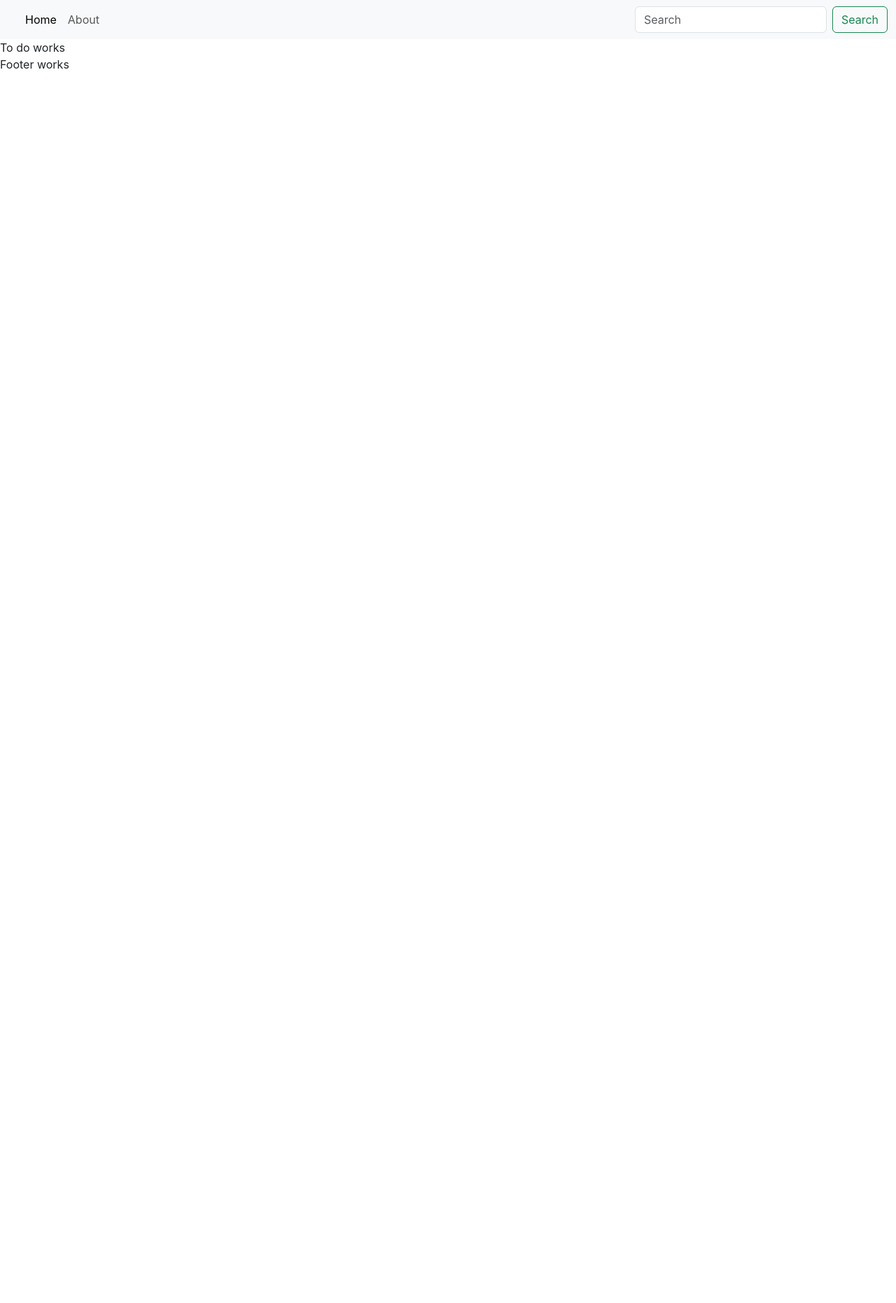
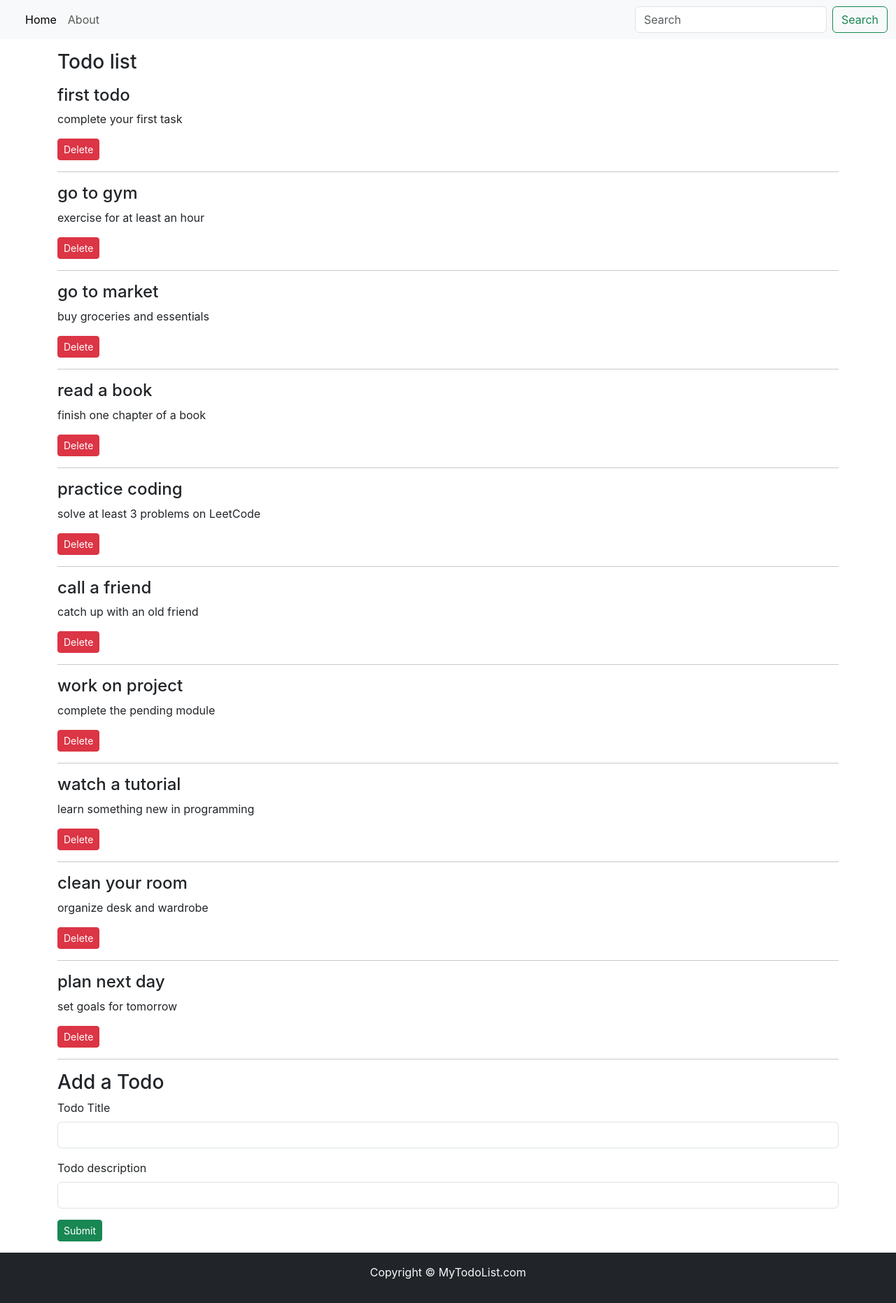
Before and after one commit to ThisIsSumit/To-do-App-React, a React (Create React App) app: page / in a window 1280 px wide. Shown: the whole page at 70% size. Before the commit the page ends 800 px from the top, so only its background shows below. Built offline with nearby package versions, Linux system fonts and the light colour scheme.

Commit message:
adding styling and addtodo form

```diff
--- a/src/App.js
+++ b/src/App.js
@@ -2,12 +2,39 @@ import './App.css';
 import Header from './my_components/header';
 import Footer from './my_components/footer'
 import Todos from './my_components/Todos';
+import React, { useState } from 'react';
+import AddTodo from './my_components/AddTodo';
 
 function App() {
+  const [todos,setTodos] = useState( [
+    { id: 1, title: "first todo", desc: "complete your first task" },
+    { id: 2, title: "go to gym", desc: "exercise for at least an hour" },
+    { id: 3, title: "go to market", desc: "buy groceries and essentials" },
+    { id: 4, title: "read a book", desc: "finish one chapter of a book" },
+    { id: 5, title: "practice coding", desc: "solve at least 3 problems on LeetCode" },
+    { id: 6, title: "call a friend", desc: "catch up with an old friend" },
+    { id: 7, title: "work on project", desc: "complete the pending module" },
+    { id: 8, title: "watch a tutorial", desc: "learn something new in programming" },
+    { id: 9, title: "clean your room", desc: "organize desk and wardrobe" },
+    { id: 10, title: "plan next day", desc: "set goals for tomorrow" }
+  ]);
+
+ const onDelete=(todo)=>{
+  console.log("I am on delete");
+  setTodos(todos.filter((e)=>{
+    return e!==todo;
+  }))
+  console.log("deleted", todos)
+
+  }
+
+
   return (
   <div >
     <Header  searchBar={true}/>
-    <Todos></Todos>
+    <Todos todos={todos} onDelete={onDelete}></Todos>
+    <AddTodo/>
+
     <Footer></Footer>
 
  </div >
--- /dev/null
+++ b/src/my_components/AddTodo.js
@@ -0,0 +1,30 @@
+import React, { useState } from 'react'
+
+export default function AddTodo(props) {
+    const [title,setTitle]=useState("");
+    const [desc,setDesc]= useState("")
+    const submit=()=>{
+
+    }
+  return (
+    <div className='container my-3'>
+    <h3>Add a Todo</h3>
+      <form onSubmit={submit}>
+  <div className="mb-3">
+    <label for="title" className="form-label">Todo Title</label>
+    <input type="text"  value={title}
+     onChange={(e)=>setTitle(e.target.value)}
+      className="form-control" id="title" aria-describedby="emailHelp"/>
+  </div>
+  <div className="mb-3">
+    <label for="desc" className="form-label">Todo description</label>
+    <input type="text" value={desc}
+     onChange={(e)=>setDesc(e.target.value)}
+    className="form-control" id="desc"/>
+  </div>
+
+  <button type="submit" className="btn btn-primary btn-sm btn-success">Submit</button>
+</form>
+    </div>
+  )
+}
--- a/src/my_components/Todos.js
+++ b/src/my_components/Todos.js
@@ -1,9 +1,20 @@
 import React from 'react'
-import Todo from './todo'
-export default function Todos() {
+import {Todo} from './todo'
+import ProtoTypes from 'prop-types'
+export default function Todos(props) {
   return (
-    <div>
-     <Todo></Todo>
+    <div className='container'>
+        <h3 className='my-3'>Todo list</h3>
+          {props.todos.length==0? "NO todos to display" : ""}
+          {props.todos.map((todo)=>{
+            return <Todo todo={todo} key= {todo.id} onDelete={props.onDelete}></Todo>
+          })}
+
+
     </div>
   )
 }
+
+Todos.prototype={
+    todos : ProtoTypes.array
+}
--- a/src/my_components/footer.js
+++ b/src/my_components/footer.js
@@ -1,9 +1,17 @@
 import React from 'react'
 
 export default function footer() {
+  let footerStyle={
+   // position:"absolute",
+    top:"100vh",
+    width:"100%",
+    backgroundColor:"red"
+  }
   return (
-    <div>
-      Footer works
-    </div>
+    <footer className='bg-dark text-light py-3' style={footerStyle}>
+    <p className='text-center' >
+      Copyright &copy; MyTodoList.com
+      </p>
+    </footer>
   )
 }
--- a/src/my_components/todo.js
+++ b/src/my_components/todo.js
@@ -1,9 +1,14 @@
 import React from 'react'
-export default function todo() {
-  return (
-    <div>
-        To do works
 
-    </div>
-  )
+export const Todo = ({todo, onDelete}) => {
+    return (
+        <>
+        <div>
+           <h4>{todo.title}</h4>
+           <p>{todo.desc}</p>
+           <button className="btn btn-sm btn-danger" onClick={()=>{onDelete(todo)}}>Delete</button>
+        </div>
+        <hr/>
+        </>
+    )
 }
```
